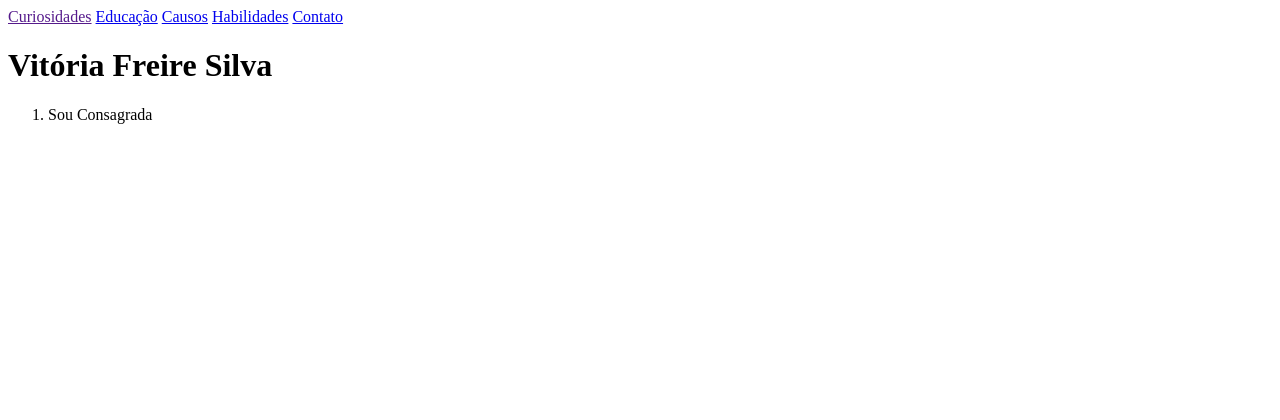
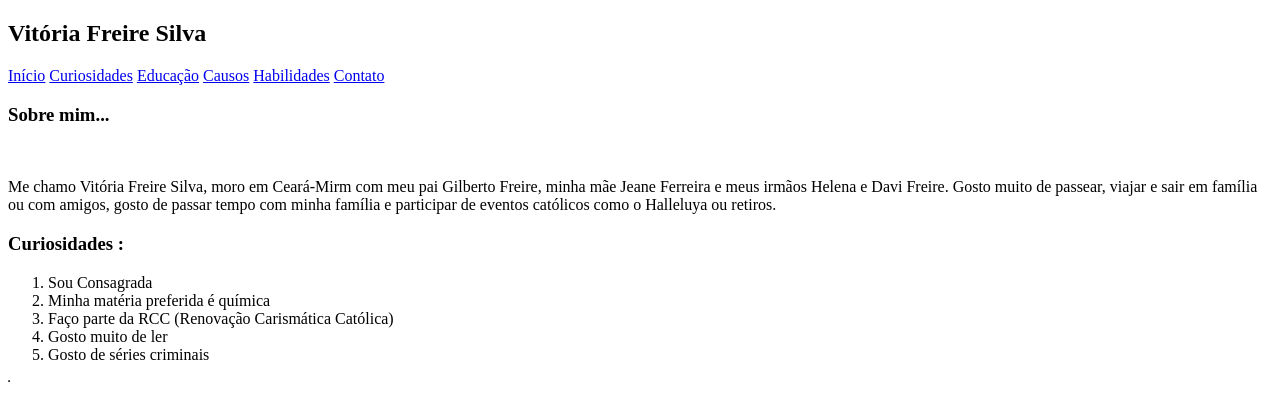
Before and after one commit to Vitoria-Freire/aweb, a plain HTML site: page bimestre1/paginaPessoal.html in a window 1280 px wide. Drawn offline with Linux system fonts and the light colour scheme.

Commit message:
Adicionada a funcionalidade voltar para o início e continuando meu site pessoal.

```diff
--- a/bimestre1/paginaPessoal.html
+++ b/bimestre1/paginaPessoal.html
@@ -8,21 +8,42 @@
 <body>
     <head>
         <nav>
-            <a href= >Curiosidades</a>
-            <a href="./esporteOlimpico.html">Educação</a>
-            <a href="./blogDeModa.html">Causos</a>
-            <a href="./festivalDeVinho.html">Habilidades</a>
-            <a href="./blogDaCidade.html">Contato</a>
+            <h1>Vitória Freire Silva</h1>
+
+            <a href= "../index.html">Início</a>
+            <a href= "#Curiosidades">Curiosidades</a>
+            <a href="#Educacao">Educação</a>
+            <a href="#Causos">Causos</a>
+            <a href="#Habilidade">Habilidades</a>
+            <a href="#Contato">Contato</a>
         </nav>
     </head>
     <main>
-        <h1>Vitória Freire Silva</h1>
+        <h3>Sobre mim...</h3>
+        <img src="" alt="">
 
-        <div main>
-            <ol>
-                <li>Sou Consagrada</li>
-            </ol>
-        </div>
+        <p> Me chamo Vitória Freire Silva, moro em Ceará-Mirm com
+            meu pai Gilberto Freire, minha mãe Jeane Ferreira e meus irmãos
+            Helena e Davi Freire.
+            Gosto muito de passear, viajar e sair em família ou com amigos, gosto de passar tempo com minha família
+            e participar de eventos católicos como o Halleluya ou retiros.
+        </p>
+
+        <section id="Curiosidades">
+            <h3>Curiosidades :</h3>
+                <ol>
+                    <li>Sou Consagrada </li>
+                    <li>Minha matéria preferida é química</li>
+                    <li>Faço parte da RCC (Renovação Carismática Católica)</li>
+                    <li>Gosto muito de ler</li>
+                    <li>Gosto de séries criminais</li>
+                </ol>
+        </section>
+        <section id="Educacao">
+            <table border="value">
+
+            </table>
+        </section>
     </main>
 </body>
 </html>
```
Also changed, not shown: bimestre1/blogDaCidade.html (+1 -1 lines), bimestre1/blogDeModa.html (+1 -1 lines), bimestre1/esporteOlimpico.html (+6 -1 lines), bimestre1/festivalDeVinho.html (+1 -1 lines).
